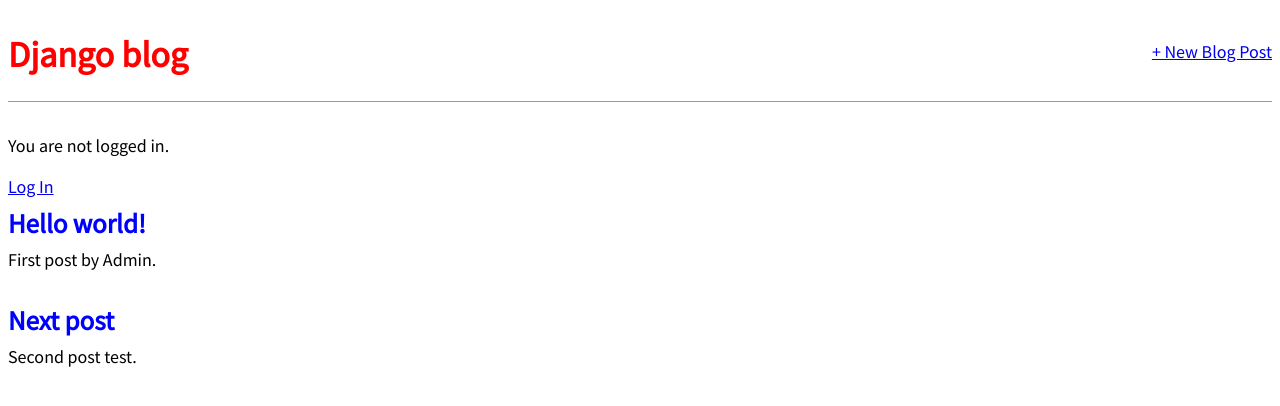
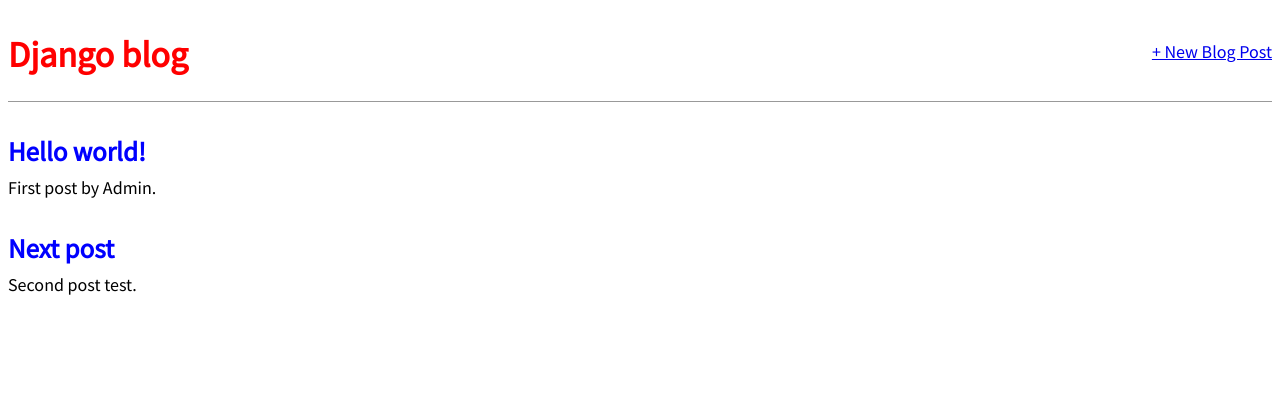
Before and after one commit to vladuhalys/Django-Blog, a Django app: page / in a window 1280 px wide. Shown: the top 406 px of the page. Run offline with Django 4.2, Linux system fonts and the light colour scheme; data comes from the database, SQL or seed files in the repository.

Commit message:
Update base.html

```diff
--- a/templates/base.html
+++ b/templates/base.html
@@ -1,11 +1,12 @@
 {% load static %}
 <html>
+
 <head>
   <title>Django blog</title>
-    <link href="https://fonts.googleapis.com/css?family=Source+Sans+Pro:400"
-    rel="stylesheet">
+  <link href="https://fonts.googleapis.com/css?family=Source+Sans+Pro:400" rel="stylesheet">
   <link href="{% static 'css/base.css' %}" rel="stylesheet">
 </head>
+
 <body>
   <div>
     <header>
@@ -18,12 +19,13 @@
     </header>
     {% if user.is_authenticated %}
     <p>Hi {{ user.username }}!</p>
+    <p><a href="{% url 'logout' %}">Log out</a></p>
     {% else %}
-        <p>You are not logged in.</p>
-        <a href="{% url 'login' %}">Log In</a>
+
     {% endif %}
     {% block content %}
     {% endblock content %}
   </div>
 </body>
+
 </html>
```
Lines whose indentation alone changed are shown as unchanged.
